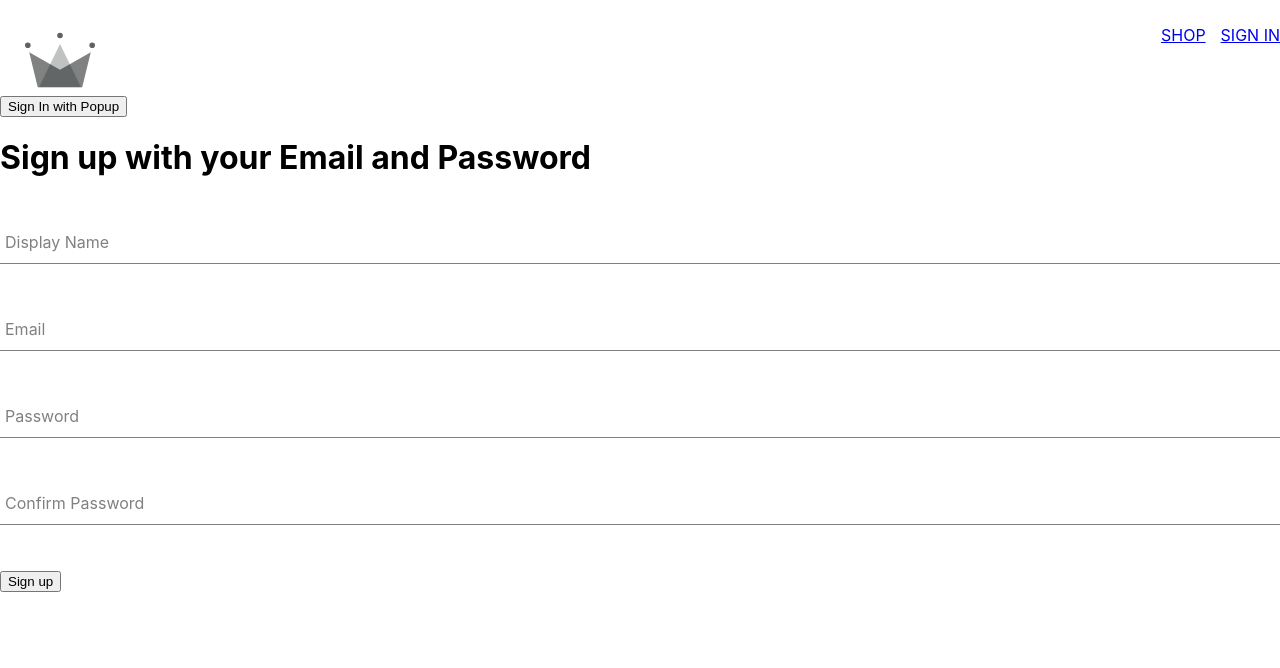
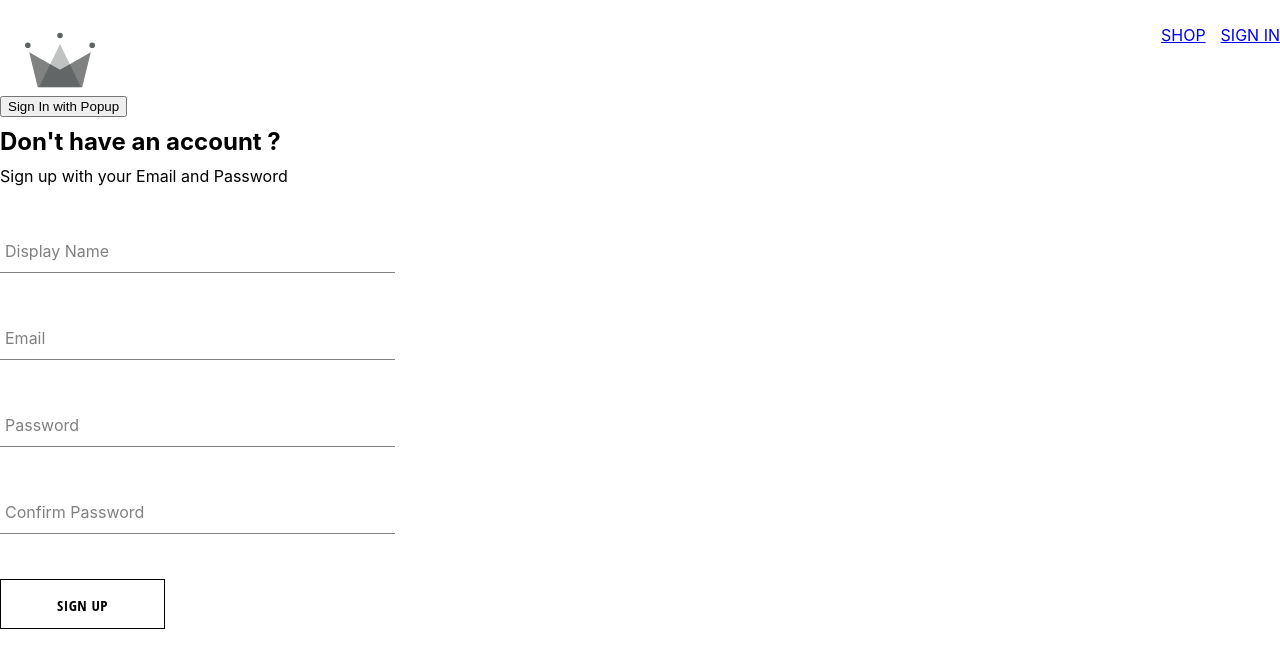
Before and after one commit to AzeemAli14/React-Ecommerce, a React (Create React App) app: page /signin in a window 1280 px wide. Shown: the top 668 px of the page. Built offline with nearby package versions, Linux system fonts and the light colour scheme; the HTML template or start-up script is replaced by a standard one.

Commit message:
Button UI added

```diff
--- /dev/null
+++ b/src/components/button/button.component.jsx
@@ -0,0 +1,19 @@
+import React from "react";
+import "./button.style.scss"
+
+const BUTTON_TYPES = {
+  google: "google-sign-in",
+  inverted: "inverted",
+};
+const Button = ({ children, buttonType, ...otherProps }) => {
+  return (
+    <button
+      className={`button-container ${BUTTON_TYPES[buttonType]}`}
+      {...otherProps}
+    >
+      {children}
+    </button>
+  );
+};
+
+export default Button;
--- /dev/null
+++ b/src/components/button/button.style.scss
@@ -0,0 +1,46 @@
+.button-container {
+    min-width: 165px;
+    width: auto;
+    height: 50px;
+    letter-spacing: 0.5px;
+    line-height: 50px;
+    padding: 0 35px 0 35px;
+    font-size: 15px;
+    background-color: black;
+    color: white;
+    text-transform: uppercase;
+    font-family: 'Open Sans Condensed';
+    font-weight: bolder;
+    border: none;
+    cursor: pointer;
+    display: flex;
+    justify-content: center;
+
+    &:hover {
+      background-color: white;
+      color: black;
+      border: 1px solid black;
+    }
+
+    &.google-sign-in {
+      background-color: #4285f4;
+      color: white;
+
+      &:hover {
+        background-color: #357ae8;
+        border: none;
+      }
+    }
+
+    &.inverted {
+      background-color: white;
+      color: black;
+      border: 1px solid black;
+
+      &:hover {
+        background-color: black;
+        color: white;
+        border: none;
+      }
+    }
+  }
--- a/src/components/forms/signUp/signUp.form.jsx
+++ b/src/components/forms/signUp/signUp.form.jsx
@@ -4,6 +4,8 @@
   createUserDocument,
 } from "../../utils/firebase/firebase.auth";
 import FormInput from "../formInput/formInput.form";
+import './signUp.style.scss'
+import Button from "../../button/button.component";
 
 const defaultFormFields = {
   displayName: "",
@@ -43,8 +45,9 @@
   };
 
   return (
-    <div>
-      <h1>Sign up with your Email and Password</h1>
+    <div className="sign-up-container">
+      <h2>Don't have an account ?</h2>
+      <span>Sign up with your Email and Password</span>
       <form onSubmit={handleSubmit}>
         <FormInput
           label="Display Name"
@@ -79,7 +82,7 @@
           value={confirmPassword}
         />
 
-        <button type="submit">Sign up</button>
+        <Button buttonType="inverted" type="submit">Sign up</Button>
       </form>
     </div>
   );
--- /dev/null
+++ b/src/components/forms/signUp/signUp.style.scss
@@ -0,0 +1,9 @@
+.sign-up-container {
+    display: flex;
+    flex-direction: column;
+    width: 380px;
+
+    h2 {
+        margin: 10px 0;
+    }
+}
```
Also changed, not shown: 1 other file (tests, documents, lock files or other folders).
